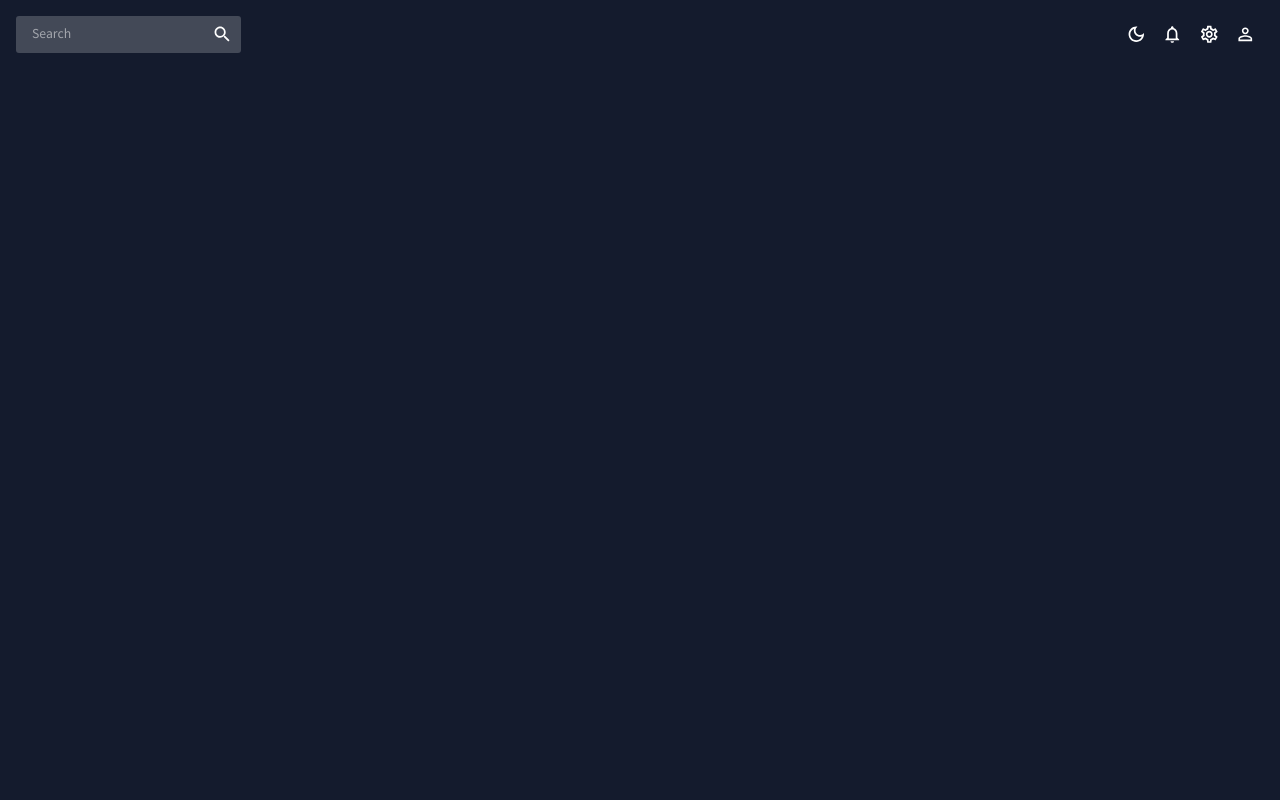
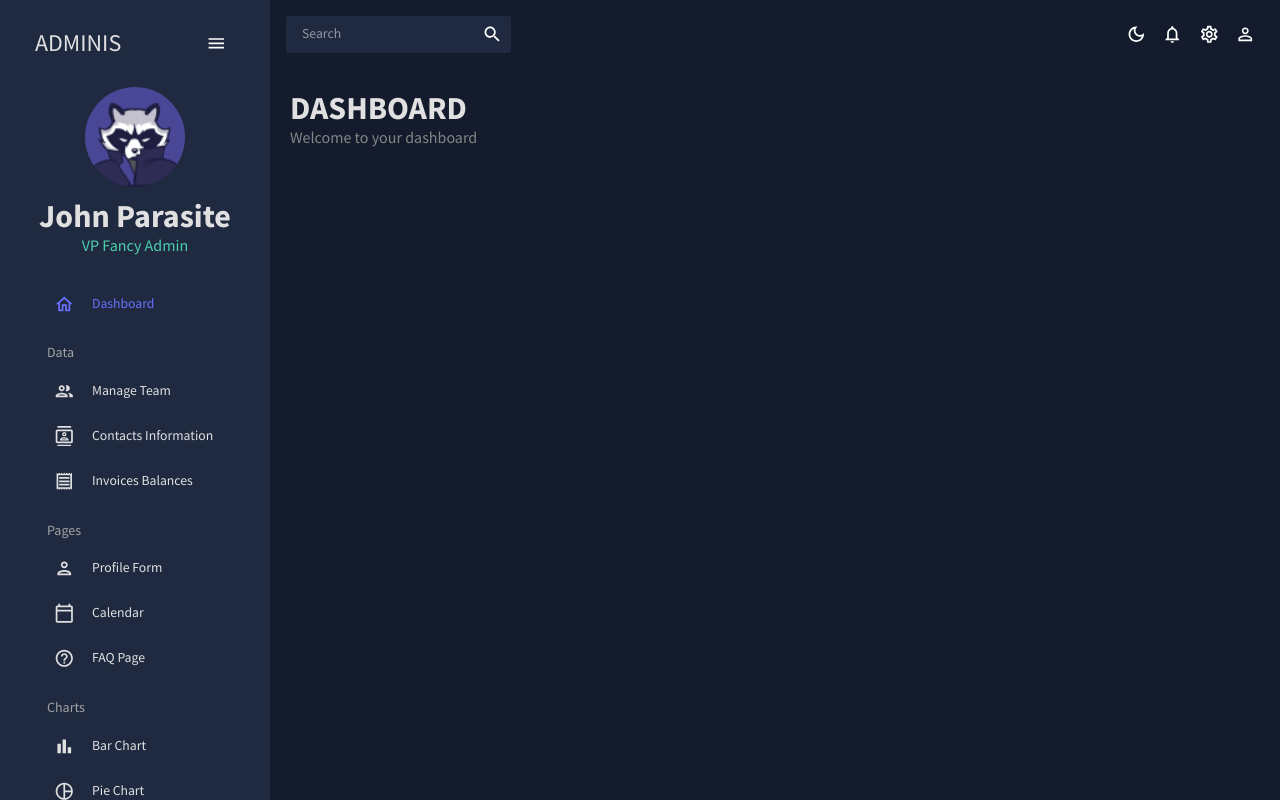
Before and after one commit to JohnTheParasite/React-Dashboard, a React (Vite) app: page / in a window 1280 px wide. Built offline with nearby package versions, Linux system fonts and the light colour scheme.

Commit message:
sidebar, router

```diff
--- a/src/App.jsx
+++ b/src/App.jsx
@@ -1,6 +1,19 @@
 import { ColorModeContext, useMode } from './theme';
 import { Box, CssBaseline, ThemeProvider } from '@mui/material';
+import { Routes, Route } from 'react-router-dom';
 import Topbar from './pages/global/Topbar';
+import Sidebar from './pages/global/Sidebar';
+import Dashboard from './pages/dashboard';
+// import Team from './pages/team';
+// import Invoices from './pages/invoices';
+// import Contacts from './pages/contacts';
+// import Bar from './pages/bar';
+// import Form from './pages/form';
+// import Line from './pages/line';
+// import Pie from './pages/pie';
+// import FAQ from './pages/faq';
+// import Geography from './pages/geography';
+// import Calendar from './pages/calendar';
 
 function App() {
   const [theme, colorMode] = useMode();
@@ -11,8 +24,22 @@
         <CssBaseline />
 
         <Box className="app">
+          <Sidebar />
           <main className="content">
             <Topbar />
+            <Routes>
+              <Route path="/" element={<Dashboard />} />
+              {/* <Route path="/team" element={<Team />} /> */}
+              {/* <Route path="/contacts" element={<Contacts />} /> */}
+              {/* <Route path="/invoices" element={<Invoices />} /> */}
+              {/* <Route path="/form" element={<Form />} /> */}
+              {/* <Route path="/bar" element={<Bar />} /> */}
+              {/* <Route path="/pie" element={<Pie />} /> */}
+              {/* <Route path="/line" element={<Line />} /> */}
+              {/* <Route path="/faq" element={<FAQ />} /> */}
+              {/* <Route path="/geography" element={<Geography />} /> */}
+              {/* <Route path="/calendar" element={<Calendar />} /> */}
+            </Routes>
           </main>
         </Box>
       </ThemeProvider>
--- /dev/null
+++ b/src/components/Header.jsx
@@ -0,0 +1,25 @@
+import { Box, Typography, useTheme } from '@mui/material';
+import { tokens } from '../theme';
+
+const Header = ({ title, subtitle }) => {
+  const theme = useTheme();
+  const colors = tokens(theme.palette.mode);
+
+  return (
+    <Box>
+      <Typography
+        variant="h2"
+        color={colors.grey[100]}
+        fontWeight="bold"
+        sx={{ bm: '5px' }}
+      >
+        {title}
+      </Typography>
+      <Typography variant="h5" color={colors.grey[400]}>
+        {subtitle}
+      </Typography>
+    </Box>
+  );
+};
+
+export default Header;
--- /dev/null
+++ b/src/pages/dashboard/Dashboard.jsx
@@ -0,0 +1,14 @@
+import { Box } from '@mui/system';
+import Header from '../../components/Header';
+
+const Dashboard = () => {
+  return (
+    <Box m="20px">
+      <Box display="flex" justifyContent="space-between" alignItems="center">
+        <Header title="DASHBOARD" subtitle="Welcome to your dashboard" />
+      </Box>
+    </Box>
+  );
+};
+
+export default Dashboard;
--- a/src/pages/dashboard/index.jsx
+++ b/src/pages/dashboard/index.jsx
@@ -1,7 +1 @@
-const { Box } = require('@mui/system');
-
-const Dashboard = () => {
-  return <Box>Dashboard</Box>;
-};
-
-export default Dashboard;
+export { default } from './Dashboard';
--- a/src/pages/global/Sidebar.jsx
+++ b/src/pages/global/Sidebar.jsx
@@ -1,7 +1,229 @@
-const { Box } = require('@mui/system');
+import { Box, IconButton, Typography, useTheme } from '@mui/material';
+import { useState } from 'react';
+import { ProSidebar, Menu, MenuItem } from 'react-pro-sidebar';
+import 'react-pro-sidebar/dist/css/styles.css';
+import { Link } from 'react-router-dom';
+import { tokens } from '../../theme';
+import HomeOutlinedIcon from '@mui/icons-material/HomeOutlined';
+import PeopleOutlinedIcon from '@mui/icons-material/PeopleOutlined';
+import ContactsOutlinedIcon from '@mui/icons-material/ContactsOutlined';
+import ReceiptOutlinedIcon from '@mui/icons-material/ReceiptOutlined';
+import PersonOutlinedIcon from '@mui/icons-material/PersonOutlined';
+import CalendarTodayOutlinedIcon from '@mui/icons-material/CalendarTodayOutlined';
+import HelpOutlineOutlinedIcon from '@mui/icons-material/HelpOutlineOutlined';
+import BarChartOutlinedIcon from '@mui/icons-material/BarChartOutlined';
+import PieChartOutlineOutlinedIcon from '@mui/icons-material/PieChartOutlineOutlined';
+import TimelineOutlinedIcon from '@mui/icons-material/TimelineOutlined';
+import MenuOutlinedIcon from '@mui/icons-material/MenuOutlined';
+import MapOutlinedIcon from '@mui/icons-material/MapOutlined';
+
+const Item = ({ title, to, icon, selected, setSelected }) => {
+  const theme = useTheme();
+  const colors = tokens(theme.palette.mode);
+  return (
+    <MenuItem
+      active={selected === title}
+      style={{
+        color: colors.grey[100],
+      }}
+      onClick={() => setSelected(title)}
+      icon={icon}
+    >
+      <Typography>{title}</Typography>
+      <Link to={to} />
+    </MenuItem>
+  );
+};
 
 const Sidebar = () => {
-  return <Box>Sidebar</Box>;
+  const theme = useTheme();
+  const colors = tokens(theme.palette.mode);
+  const [isCollapsed, setIsCollapsed] = useState(false);
+  const [selected, setSelected] = useState('Dashboard');
+
+  return (
+    <Box
+      sx={{
+        '& .pro-sidebar-inner': {
+          background: `${colors.primary[400]} !important`,
+        },
+        '& .pro-icon-wrapper': {
+          backgroundColor: 'transparent !important',
+        },
+        '& .pro-inner-item': {
+          padding: '5px 35px 5px 20px !important',
+        },
+        '& .pro-inner-item:hover': {
+          color: '#868dfb !important',
+        },
+        '& .pro-menu-item.active': {
+          color: '#6870fa !important',
+        },
+      }}
+    >
+      <ProSidebar collapsed={isCollapsed}>
+        <Menu iconShape="square">
+          {/* LOGO AND MENU ICON */}
+          <MenuItem
+            onClick={() => setIsCollapsed(!isCollapsed)}
+            icon={isCollapsed ? <MenuOutlinedIcon /> : null}
+            style={{
+              margin: '10px 0 20px 0',
+              color: colors.grey[100],
+            }}
+          >
+            {!isCollapsed && (
+              <Box
+                display="flex"
+                justifyContent="space-between"
+                alignItems="center"
+                ml="15px"
+              >
+                <Typography variant="h3" color={colors.grey[100]}>
+                  ADMINIS
+                </Typography>
+                <IconButton onClick={() => setIsCollapsed(!isCollapsed)}>
+                  <MenuOutlinedIcon />
+                </IconButton>
+              </Box>
+            )}
+          </MenuItem>
+
+          {!isCollapsed && (
+            <Box mb="25px">
+              <Box display="flex" justifyContent="center" alignItems="center">
+                <img
+                  alt="profile-user"
+                  width="100px"
+                  height="100px"
+                  src={`../../assets/user.jpg`}
+                  style={{ cursor: 'pointer', borderRadius: '50%' }}
+                />
+              </Box>
+              <Box textAlign="center">
+                <Typography
+                  variant="h2"
+                  color={colors.grey[100]}
+                  fontWeight="bold"
+                  sx={{ m: '10px 0 0 0' }}
+                >
+                  John Parasite
+                </Typography>
+                <Typography variant="h5" color={colors.greenAccent[500]}>
+                  VP Fancy Admin
+                </Typography>
+              </Box>
+            </Box>
+          )}
+
+          {/* MENU ITEMS */}
+          <Box pl={isCollapsed ? undefined : '10%'}>
+            <Item
+              title="Dashboard"
+              to="/"
+              icon={<HomeOutlinedIcon />}
+              selected={selected}
+              setSelected={setSelected}
+            />
+
+            <Typography
+              variant="h6"
+              color={colors.grey[300]}
+              sx={{ m: '15px 0 5px 20px' }}
+            >
+              Data
+            </Typography>
+            <Item
+              title="Manage Team"
+              to="/team"
+              icon={<PeopleOutlinedIcon />}
+              selected={selected}
+              setSelected={setSelected}
+            />
+            <Item
+              title="Contacts Information"
+              to="/contacts"
+              icon={<ContactsOutlinedIcon />}
+              selected={selected}
+              setSelected={setSelected}
+            />
+            <Item
+              title="Invoices Balances"
+              to="/invoices"
+              icon={<ReceiptOutlinedIcon />}
+              selected={selected}
+              setSelected={setSelected}
+            />
+
+            <Typography
+              variant="h6"
+              color={colors.grey[300]}
+              sx={{ m: '15px 0 5px 20px' }}
+            >
+              Pages
+            </Typography>
+            <Item
+              title="Profile Form"
+              to="/form"
+              icon={<PersonOutlinedIcon />}
+              selected={selected}
+              setSelected={setSelected}
+            />
+            <Item
+              title="Calendar"
+              to="/calendar"
+              icon={<CalendarTodayOutlinedIcon />}
+              selected={selected}
+              setSelected={setSelected}
+            />
+            <Item
+              title="FAQ Page"
+              to="/faq"
+              icon={<HelpOutlineOutlinedIcon />}
+              selected={selected}
+              setSelected={setSelected}
+            />
+
+            <Typography
+              variant="h6"
+              color={colors.grey[300]}
+              sx={{ m: '15px 0 5px 20px' }}
+            >
+              Charts
+            </Typography>
+            <Item
+              title="Bar Chart"
+              to="/bar"
+              icon={<BarChartOutlinedIcon />}
+              selected={selected}
+              setSelected={setSelected}
+            />
+            <Item
+              title="Pie Chart"
+              to="/pie"
+              icon={<PieChartOutlineOutlinedIcon />}
+              selected={selected}
+              setSelected={setSelected}
+            />
+            <Item
+              title="Line Chart"
+              to="/line"
+              icon={<TimelineOutlinedIcon />}
+              selected={selected}
+              setSelected={setSelected}
+            />
+            <Item
+              title="Geography Chart"
+              to="/geography"
+              icon={<MapOutlinedIcon />}
+              selected={selected}
+              setSelected={setSelected}
+            />
+          </Box>
+        </Menu>
+      </ProSidebar>
+    </Box>
+  );
 };
 
 export default Sidebar;
--- a/src/theme.js
+++ b/src/theme.js
@@ -20,7 +20,7 @@
           100: '#d0d1d5',
           200: '#a1a4ab',
           300: '#727681',
-          400: '#434957',
+          400: '#1F2A40',
           500: '#141b2d',
           600: '#101624',
           700: '#0c101b',
```
Also changed, not shown: public/assets/user.jpg (added).
